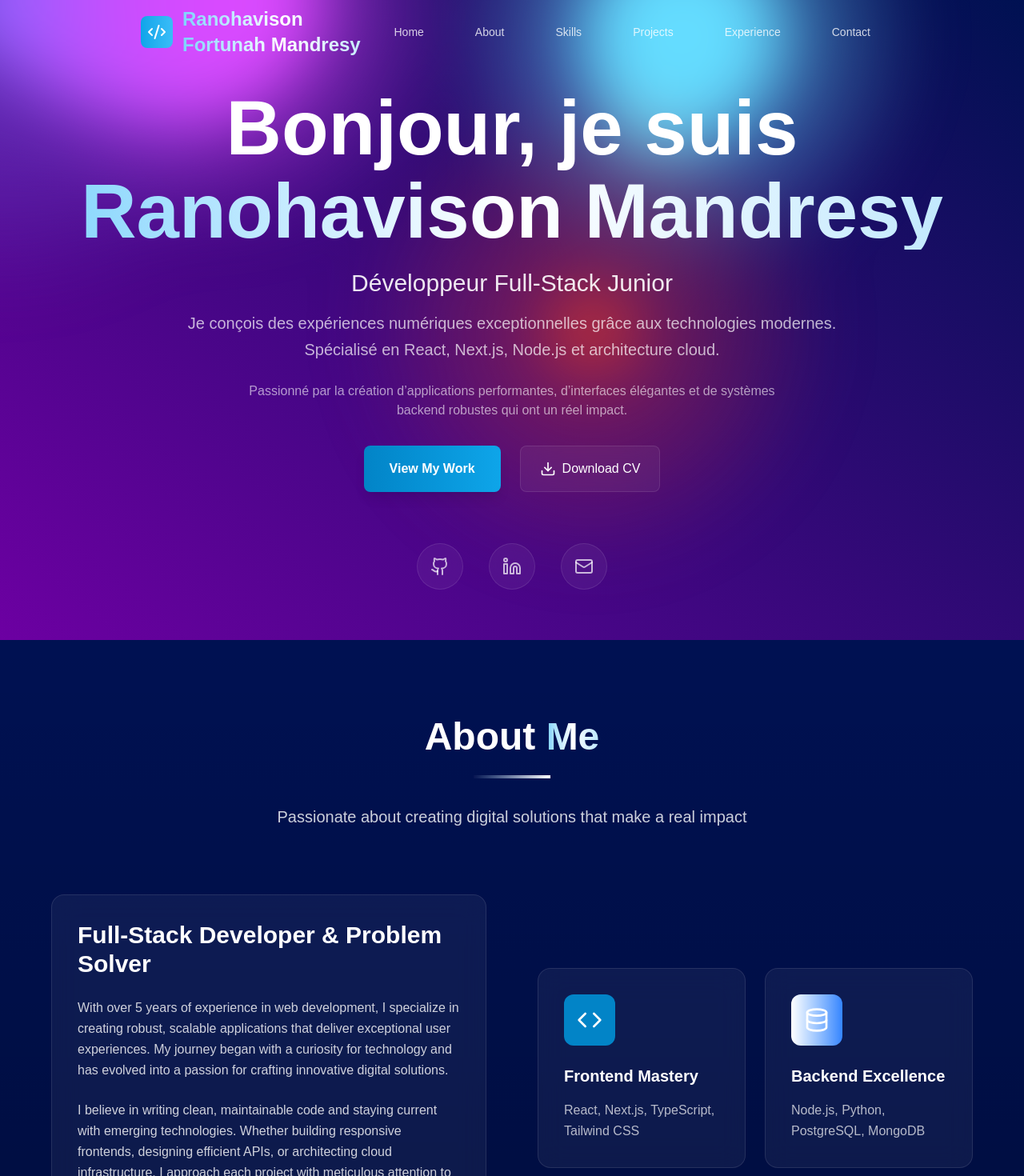
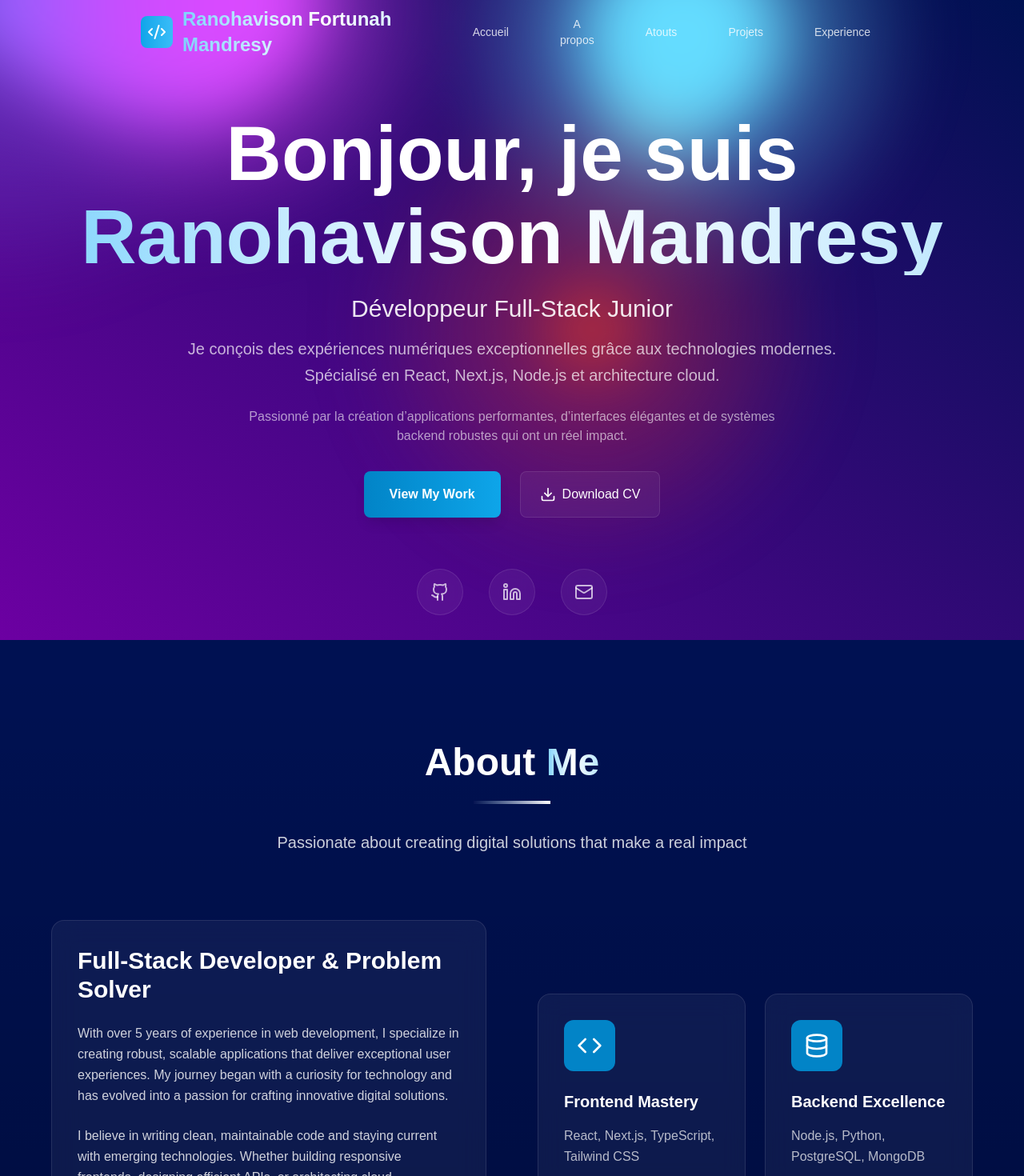
Before and after one commit to Ranohavison/final_portfolio, a Next.js app: page / in a window 1280 px wide. Shown: the top 1470 px of the page at 80% size. Built offline with nearby package versions, Linux system fonts and the light colour scheme.

Commit message:
New update

```diff
--- a/app/components/About.tsx
+++ b/app/components/About.tsx
@@ -14,19 +14,19 @@ const About = () => {
       icon: <Database className="w-8 h-8" />,
       title: "Backend Excellence",
       description: "Node.js, Python, PostgreSQL, MongoDB",
-      color: "from-white to-primary-400"
+      color: "bg-ocean-600"
     },
     {
       icon: <Globe className="w-8 h-8" />,
       title: "Cloud Architecture",
       description: "AWS, Docker, Kubernetes, Microservices",
-      color: "from-primary-300 to-white"
+      color: "bg-ocean-600"
     },
     {
       icon: <Palette className="w-8 h-8" />,
       title: "UI/UX Design",
       description: "User-centered design and prototyping",
-      color: "from-primary-200 to-primary-400"
+      color: "bg-ocean-600"
     }
   ]
 
--- a/app/components/Experience.tsx
+++ b/app/components/Experience.tsx
@@ -73,7 +73,7 @@ const Experience = () => {
             <h2 className="text-4xl sm:text-5xl font-bold mb-6">
               Professional <span className="text-gradient">Journey</span>
             </h2>
-            <div className="w-24 h-1 bg-gradient-to-r from-ocean-400 to-white mx-auto mb-8"></div>
+            <div className="w-24 h-1 bg-gradient-to-r from-primary-900 to-white mx-auto mb-8"></div>
             <p className="text-xl text-white/80 max-w-3xl mx-auto leading-relaxed">
               My career progression and key achievements in software development
             </p>
@@ -81,12 +81,12 @@ const Experience = () => {
 
           <div className="relative">
             {/* Timeline line */}
-            <div className="absolute left-8 md:left-1/2 transform md:-translate-x-px top-0 bottom-0 w-0.5 bg-gradient-to-b from-ocean-400 via-white to-ocean-400"></div>
+            <div className="absolute left-8 md:left-1/2 transform md:-translate-x-px top-0 bottom-0 w-0.5 bg-gradient-to-b from-ocean-600 via-white to-ocean-500"></div>
 
             {experiences.map((exp, index) => (
               <div key={index} className="relative mb-16 last:mb-0">
                 {/* Timeline dot */}
-                <div className="absolute left-6 md:left-1/2 transform md:-translate-x-1/2 w-6 h-6 bg-gradient-to-r from-ocean-400 to-white rounded-full border-4 border-ocean-950 shadow-lg"></div>
+                <div className="absolute left-6 md:left-1/2 transform md:-translate-x-1/2 w-6 h-6 bg-gradient-to-r from-ocean-500 to-white rounded-full border-4 border-ocean-950 shadow-lg"></div>
 
                 <div className={`ml-20 md:ml-0 md:w-1/2 ${
                   index % 2 === 0 ? 'md:pr-16' : 'md:ml-auto md:pl-16'
@@ -123,7 +123,7 @@ const Experience = () => {
                     <ul className="text-white/80 mb-6 space-y-3">
                       {exp.description.map((item, itemIndex) => (
                         <li key={itemIndex} className="flex items-start">
-                          <span className="text-ocean-300 mr-3 mt-1.5 flex-shrink-0">▸</span>
+                          <span className="text-ocean-400 mr-3 mt-1.5 flex-shrink-0">▸</span>
                           <span className="leading-relaxed">{item}</span>
                         </li>
                       ))}
--- a/app/components/Header.tsx
+++ b/app/components/Header.tsx
@@ -17,12 +17,12 @@ const Header = () => {
   }, [])
 
   const navItems = [
-    { href: '#home', label: 'Home' },
-    { href: '#about', label: 'About' },
-    { href: '#skills', label: 'Skills' },
-    { href: '#projects', label: 'Projects' },
+    { href: '#home', label: 'Accueil' },
+    { href: '#about', label: 'A propos' },
+    { href: '#skills', label: 'Atouts' },
+    { href: '#projects', label: 'Projets' },
     { href: '#experience', label: 'Experience' },
-    { href: '#contact', label: 'Contact' },
+    // { href: '#contact', label: 'Contact' },
   ]
 
   const scrollToSection = (href: string) => {
--- a/app/components/Hero.tsx
+++ b/app/components/Hero.tsx
@@ -13,7 +13,7 @@ const Hero = () => {
   }
 
   return (
-    <section id="home" className="min-h-screen flex items-center justify-center relative overflow-hidden pt-28">
+    <section id="home" className="min-h-screen flex items-center justify-center relative overflow-hidden pt-28 sm:pt-36">
       {/* Animated background elements */}
       <div className="absolute inset-0 overflow-hidden">
         <BackgroundGradientAnimation />
--- a/app/components/Projects.tsx
+++ b/app/components/Projects.tsx
@@ -102,7 +102,7 @@ const Projects = () => {
             <h2 className="text-4xl sm:text-5xl font-bold mb-6">
               Featured <span className="text-gradient">Projects</span>
             </h2>
-            <div className="w-24 h-1 bg-gradient-to-r from-ocean-400 to-white mx-auto mb-8"></div>
+            <div className="w-24 h-1 bg-gradient-to-r from-primary-900 to-white mx-auto mb-8"></div>
             <p className="text-xl text-white/80 max-w-3xl mx-auto leading-relaxed">
               Showcase of innovative solutions and technical achievements
             </p>
@@ -127,7 +127,7 @@ const Projects = () => {
                     />
                     <div className="absolute inset-0 bg-gradient-to-t from-ocean-950/80 via-transparent to-transparent"></div>
                     <div className="absolute top-4 right-4">
-                      <span className="px-3 py-1 bg-gradient-to-r from-ocean-500 to-ocean-400 text-white text-sm font-semibold rounded-full">
+                      <span className="px-3 py-1 bg-gradient-to-r from-ocean-600 to-ocean-500 text-white text-sm font-semibold rounded-full">
                         Featured
                       </span>
                     </div>
@@ -158,7 +158,7 @@ const Projects = () => {
                     <div className="flex space-x-4">
                       <a
                         href={project.demoUrl}
-                        className="flex items-center px-6 py-3 bg-gradient-to-r from-ocean-500 to-ocean-400 text-white font-semibold rounded-lg hover:from-ocean-400 hover:to-ocean-300 transition-all duration-300 group"
+                        className="flex items-center px-6 py-3 bg-gradient-to-r from-ocean-600 to-ocean-500 text-white font-semibold rounded-lg hover:from-ocean-700 hover:to-ocean-600 transition-colors duration-300 group"
                       >
                         <ExternalLink className="w-4 h-4 mr-2 group-hover:scale-110 transition-transform" />
                         Live Demo
@@ -185,7 +185,7 @@ const Projects = () => {
                 onClick={() => setActiveFilter(filter.key)}
                 className={`px-6 py-3 w-[47.5%] sm:w-auto rounded-lg font-semibold transition-all duration-300 ${
                   activeFilter === filter.key
-                    ? 'bg-gradient-to-r from-ocean-500 to-ocean-400 text-white shadow-lg'
+                    ? 'bg-gradient-to-r from-ocean-600 to-ocean-500 text-white shadow-lg'
                     : 'glass-effect text-white/70 hover:text-white hover:bg-white/10'
                 }`}
               >
@@ -212,7 +212,7 @@ const Projects = () => {
                   <div className="absolute inset-0 bg-gradient-to-t from-ocean-950/60 to-transparent"></div>
                   {project.featured && (
                     <div className="absolute top-3 right-3">
-                      <span className="px-2 py-1 bg-gradient-to-r from-ocean-500 to-ocean-400 text-white text-xs font-semibold rounded-full">
+                      <span className="px-2 py-1 bg-gradient-to-r from-ocean-600 to-ocean-500 text-white text-xs font-semibold rounded-full">
                         ⭐
                       </span>
                     </div>
@@ -251,7 +251,7 @@ const Projects = () => {
                   <div className="flex space-x-3">
                     <a
                       href={project.demoUrl}
-                      className="flex items-center text-ocean-300 hover:text-ocean-200 transition-colors duration-200 text-sm group"
+                      className="flex items-center text-ocean-400 hover:text-ocean-300 transition-colors duration-200 text-sm group"
                     >
                       <ExternalLink className="w-3 h-3 mr-1 group-hover:scale-110 transition-transform" />
                       Demo
--- a/app/components/Skills.tsx
+++ b/app/components/Skills.tsx
@@ -55,7 +55,7 @@ const Skills = () => {
             <h2 className="text-4xl sm:text-5xl font-bold mb-6">
               Technical <span className="text-gradient">Expertise</span>
             </h2>
-            <div className="w-24 h-1 bg-gradient-to-r from-ocean-400 to-white mx-auto mb-8"></div>
+            <div className="w-24 h-1 bg-gradient-to-r from-primary-900 to-white mx-auto mb-8"></div>
             <p className="text-xl text-white/80 max-w-3xl mx-auto leading-relaxed">
               Comprehensive skill set spanning modern web technologies and cloud platforms
             </p>
@@ -69,7 +69,7 @@ const Skills = () => {
                 onClick={() => setActiveCategory(index)}
                 className={`px-8 py-4 rounded-xl font-semibold transition-all duration-300 w-full sm:w-auto ${
                   activeCategory === index
-                    ? 'bg-gradient-to-r from-ocean-500 to-ocean-400 text-white shadow-lg'
+                    ? 'bg-gradient-to-r from-ocean-600 to-ocean-500 text-white shadow-lg'
                     : 'glass-effect text-white/70 hover:text-white hover:bg-white/10'
                 }`}
               >
```
